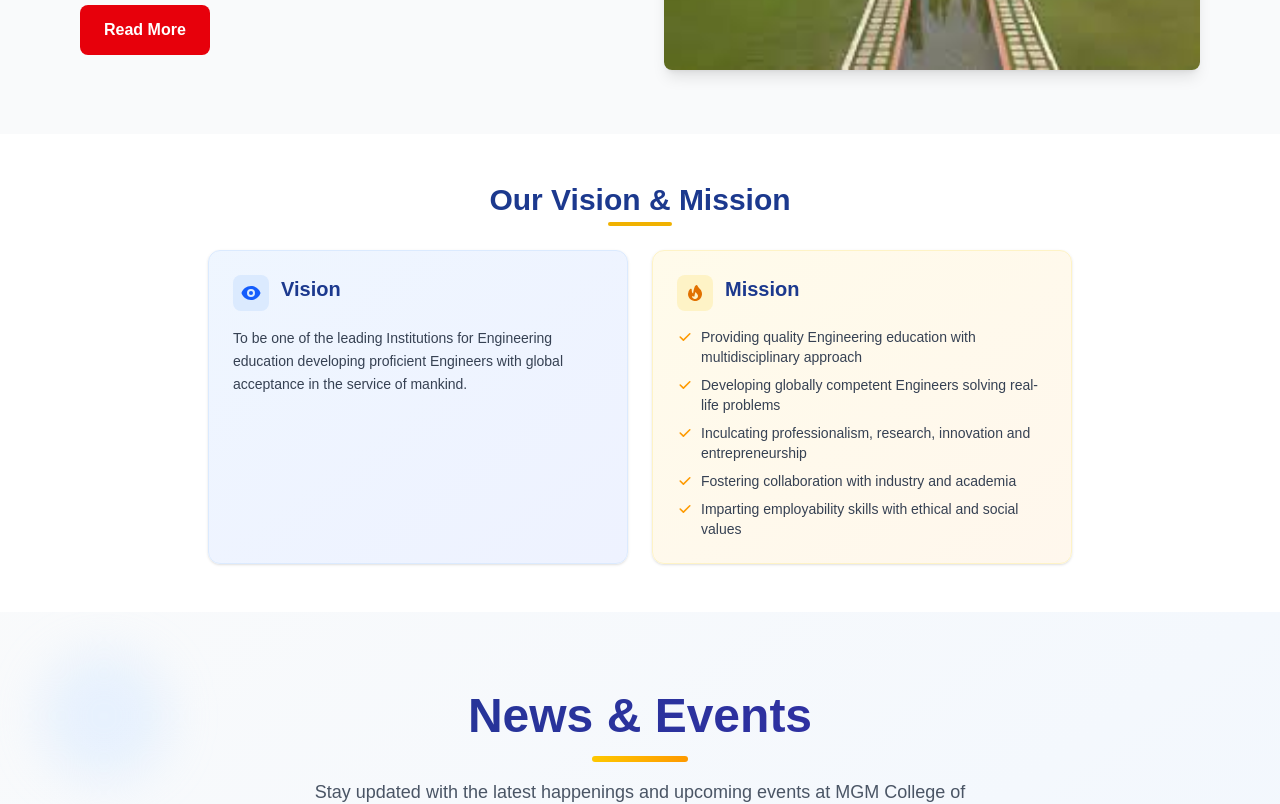
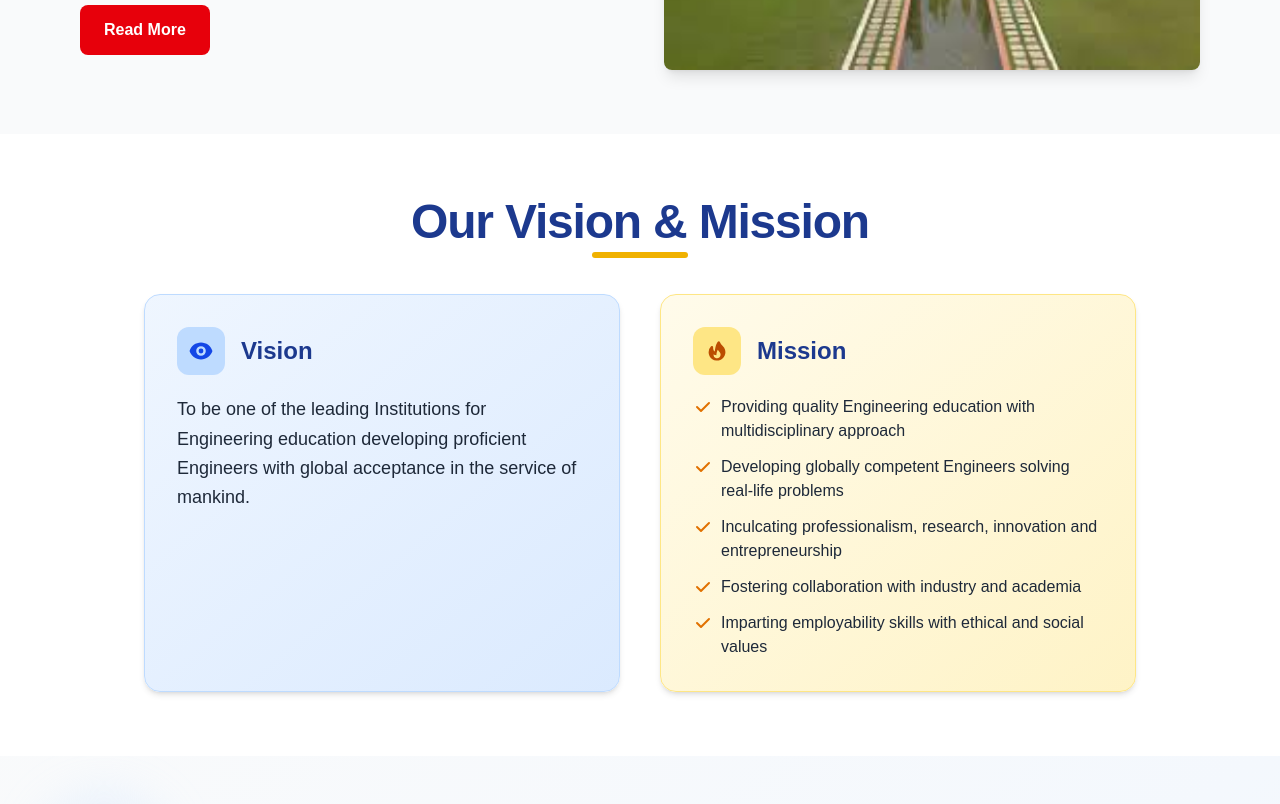
Before and after one commit to t-emit/MGMWEBFRONTEND, a React (Vite) app: page / in a window 1280 px wide. Shown: the part 1340-2144 px from the top of the page. Built offline with nearby package versions, Linux system fonts and the light colour scheme; no server answers.

Commit message:
updated vission mission component

```diff
--- a/src/components/MissionVision.jsx
+++ b/src/components/MissionVision.jsx
@@ -1,26 +1,26 @@
 // components/MissionVision.jsx
 const MissionVision = () => {
   return (
-    <section className="py-12 bg-white">
-      <div className="container mx-auto px-4 max-w-4xl">
-        <h2 className="text-2xl md:text-3xl font-bold text-center text-blue-900 mb-8 relative">
+    <section className="py-16 bg-white overflow-hidden"> {/* Increased padding, added overflow-hidden for good measure */}
+      <div className="container mx-auto px-4 max-w-5xl"> {/* Slightly increased max-width for more content space */}
+        <h2 className="text-4xl md:text-5xl font-extrabold text-center text-blue-900 mb-12 relative tracking-tight"> {/* Larger, bolder title */}
           Our Vision & Mission
-          <span className="absolute bottom-[-0.5rem] left-1/2 transform -translate-x-1/2 w-16 h-1 bg-yellow-500 rounded"></span>
+          <span className="absolute bottom-[-0.75rem] left-1/2 transform -translate-x-1/2 w-24 h-1.5 bg-yellow-500 rounded-full"></span> {/* Slightly thicker, wider underline */}
         </h2>
 
-        <div className="grid grid-cols-1 md:grid-cols-2 gap-6">
+        <div className="grid grid-cols-1 md:grid-cols-2 gap-8 lg:gap-10"> {/* Increased gap between cards */}
           {/* Vision Card */}
-          <div className="bg-gradient-to-br from-blue-50 to-indigo-50 p-6 rounded-xl shadow-sm border border-blue-100 transition-all duration-300 hover:shadow-md hover:border-blue-200">
-            <div className="flex items-start gap-3 mb-4">
-              <div className="bg-blue-100 p-2 rounded-lg">
-                <svg className="w-5 h-5 text-blue-600" fill="currentColor" viewBox="0 0 20 20">
+          <div className="group bg-gradient-to-br from-blue-50 to-blue-100 p-8 rounded-2xl shadow-md border border-blue-200 transition-all duration-300 hover:shadow-lg hover:border-blue-300"> {/* Richer gradient, larger padding, rounded-2xl, enhanced hover */}
+            <div className="flex items-center gap-4 mb-5"> {/* Increased gap, aligned items center */}
+              <div className="bg-blue-200 group-hover:bg-blue-300 p-3 rounded-xl transition-colors duration-300 flex-shrink-0"> {/* Larger icon background, transition */}
+                <svg className="w-6 h-6 text-blue-700 group-hover:text-blue-800" fill="currentColor" viewBox="0 0 20 20"> {/* Larger icon, stronger color */}
                   <path d="M10 12a2 2 0 100-4 2 2 0 000 4z"/>
                   <path fillRule="evenodd" d="M.458 10C1.732 5.943 5.522 3 10 3s8.268 2.943 9.542 7c-1.274 4.057-5.064 7-9.542 7S1.732 14.057.458 10zM14 10a4 4 0 11-8 0 4 4 0 018 0z" clipRule="evenodd"/>
                 </svg>
               </div>
-              <h3 className="text-xl font-bold text-blue-900">Vision</h3>
+              <h3 className="text-2xl font-extrabold text-blue-900 group-hover:text-blue-800 transition-colors duration-300">Vision</h3> {/* Larger, bolder title */}
             </div>
-            <p className="text-gray-700 leading-relaxed text-sm">
+            <p className="text-lg text-gray-800 leading-relaxed"> {/* Increased font size, better contrast */}
               To be one of the leading Institutions for Engineering education
               developing proficient Engineers with global acceptance in the
               service of mankind.
@@ -28,16 +28,16 @@ const MissionVision = () => {
           </div>
 
           {/* Mission Card */}
-          <div className="bg-gradient-to-br from-amber-50 to-orange-50 p-6 rounded-xl shadow-sm border border-amber-100 transition-all duration-300 hover:shadow-md hover:border-amber-200">
-            <div className="flex items-start gap-3 mb-4">
-              <div className="bg-amber-100 p-2 rounded-lg">
-                <svg className="w-5 h-5 text-amber-600" fill="currentColor" viewBox="0 0 20 20">
+          <div className="group bg-gradient-to-br from-amber-50 to-amber-100 p-8 rounded-2xl shadow-md border border-amber-200 transition-all duration-300 hover:shadow-lg hover:border-amber-300"> {/* Richer gradient, larger padding, rounded-2xl, enhanced hover */}
+            <div className="flex items-center gap-4 mb-5"> {/* Increased gap, aligned items center */}
+              <div className="bg-amber-200 group-hover:bg-amber-300 p-3 rounded-xl transition-colors duration-300 flex-shrink-0"> {/* Larger icon background, transition */}
+                <svg className="w-6 h-6 text-amber-700 group-hover:text-amber-800" fill="currentColor" viewBox="0 0 20 20"> {/* Larger icon, stronger color */}
                   <path fillRule="evenodd" d="M12.395 2.553a1 1 0 00-1.45-.385c-.345.23-.614.558-.822.88-.214.33-.403.713-.57 1.116-.334.804-.614 1.768-.84 2.734a31.365 31.365 0 00-.613 3.58 2.64 2.64 0 01-.945-1.067c-.328-.68-.398-1.534-.398-2.654A1 1 0 005.05 6.05 6.981 6.981 0 003 11a7 7 0 1011.95-4.95c-.592-.591-.98-.985-1.348-1.467-.363-.476-.724-1.063-1.207-2.03zM12.12 15.12A3 3 0 017 13s.879.5 2.5.5c0-1 .5-4 1.25-4.5.5 1 .786 1.293 1.371 1.879A2.99 2.99 0 0113 13a2.99 2.99 0 01-.879 2.121z" clipRule="evenodd"/>
                 </svg>
               </div>
-              <h3 className="text-xl font-bold text-blue-900">Mission</h3>
+              <h3 className="text-2xl font-extrabold text-blue-900 group-hover:text-amber-800 transition-colors duration-300">Mission</h3> {/* Larger, bolder title */}
             </div>
-            <ul className="space-y-2">
+            <ul className="space-y-3"> {/* Increased space between list items */}
               {[
                 "Providing quality Engineering education with multidisciplinary approach",
                 "Developing globally competent Engineers solving real-life problems",
@@ -45,8 +45,8 @@ const MissionVision = () => {
                 "Fostering collaboration with industry and academia",
                 "Imparting employability skills with ethical and social values"
               ].map((item, index) => (
-                <li key={index} className="flex items-start gap-2 text-sm text-gray-700">
-                  <svg className="w-4 h-4 text-amber-500 mt-0.5 flex-shrink-0" fill="currentColor" viewBox="0 0 20 20">
+                <li key={index} className="flex items-start gap-2 text-base text-gray-800"> {/* Increased font size, better contrast */}
+                  <svg className="w-5 h-5 text-amber-600 mt-0.5 flex-shrink-0 group-hover:text-amber-700 transition-colors duration-300" fill="currentColor" viewBox="0 0 20 20"> {/* Larger icon */}
                     <path fillRule="evenodd" d="M16.707 5.293a1 1 0 010 1.414l-8 8a1 1 0 01-1.414 0l-4-4a1 1 0 011.414-1.414L8 12.586l7.293-7.293a1 1 0 011.414 0z" clipRule="evenodd"/>
                   </svg>
                   <span>{item}</span>
```
